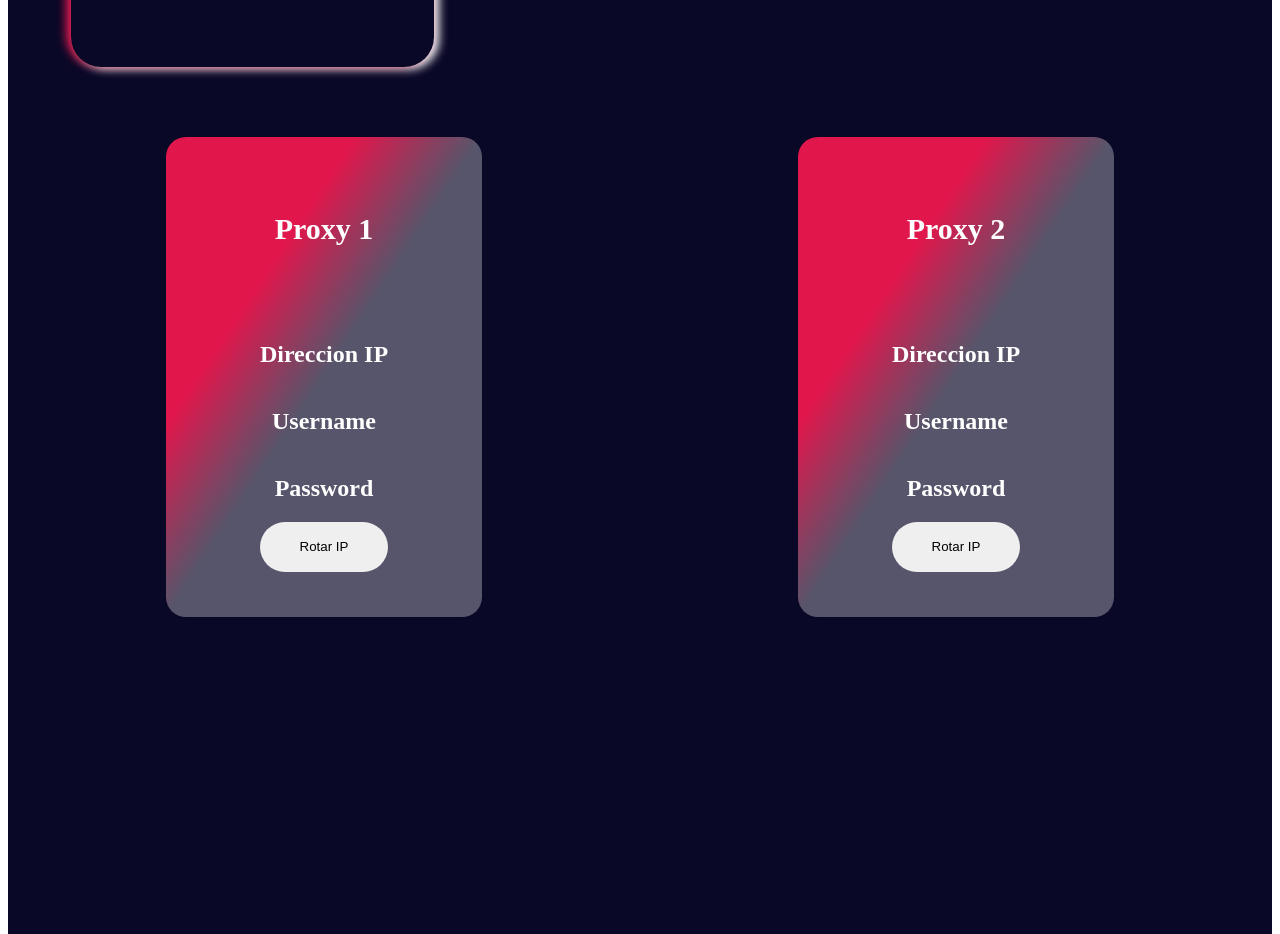
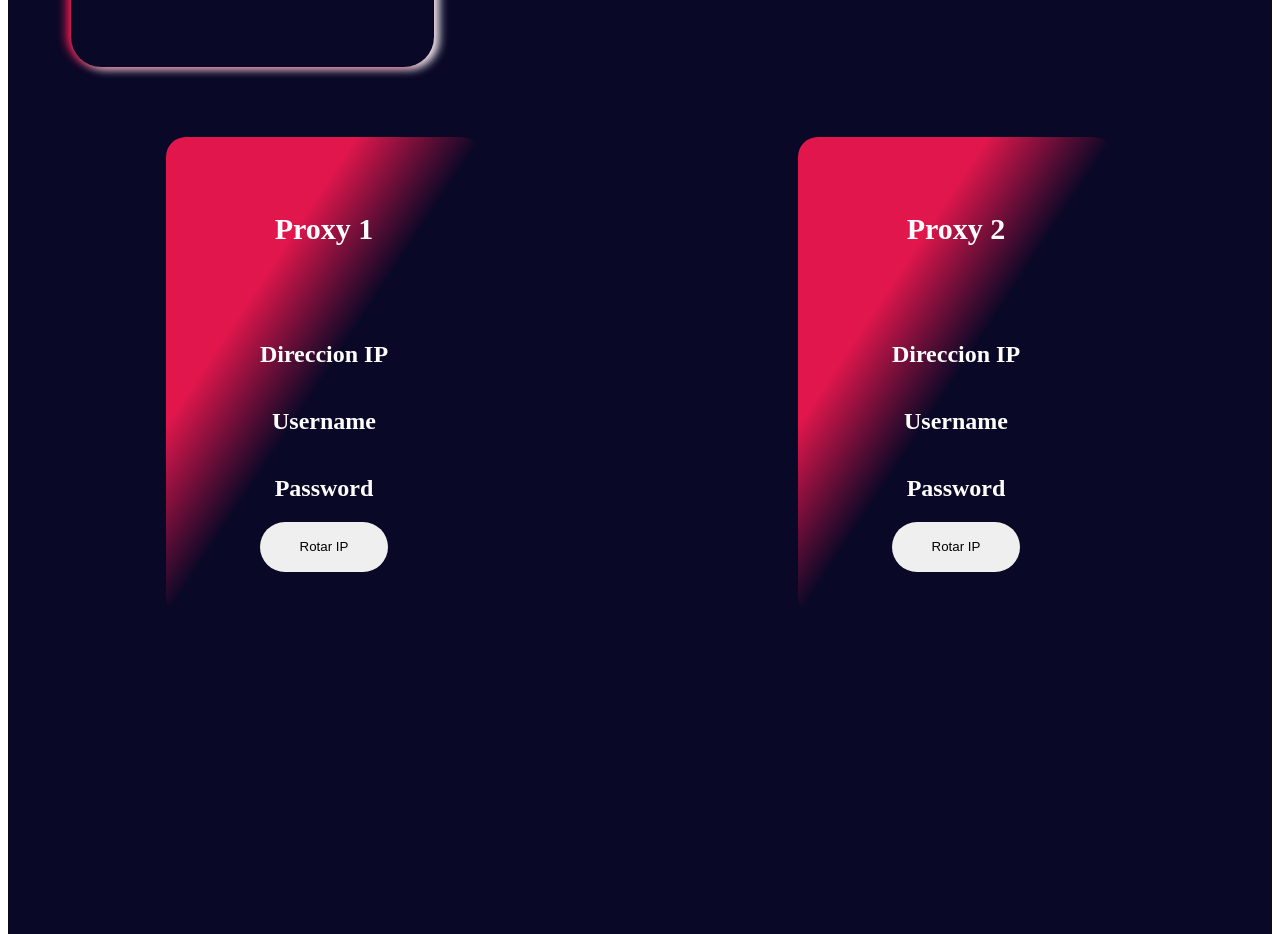
Before and after one commit to pako288/operaOffert, a React (Vite) app: page / in a window 1280 px wide. Shown: the part 940-1874 px from the top of the page. Built offline with nearby package versions, Linux system fonts and the light colour scheme.

Commit message:
v5.0 all fixed

```diff
--- a/src/App.css
+++ b/src/App.css
@@ -109,7 +109,7 @@ article{
 
 .proxy{
   border-radius: 20px;
-  background: linear-gradient(to right  bottom,#f71850e7 30% , #ffffff50 50% );
+  background: linear-gradient(to right  bottom,#f71850e7 30% , transparent 50% );
   width: 50%;
   display: flex;
   flex-direction: column;
@@ -132,7 +132,7 @@ article{
 
 .shortcurts:hover{
   /* background: red; */
-  background: linear-gradient(to left  bottom,#f71850e7 30% , #ffffff50 50% );
+  background: linear-gradient(to left  bottom,#f71850e7 30% , transparent 50% );
   transition: 10s ;
 }
 
@@ -149,7 +149,7 @@ h2{
   text-align: center;
   letter-spacing: 3px;
   width: 90%;
-  background:  linear-gradient(to right  bottom,#f71850e7 30% , #ffffff50 50% );
+  background:  linear-gradient(to right  bottom,#f71850e7 30% , transparent 50% );
   margin: 10px auto ;
   overflow-wrap: break-word;
 }
@@ -186,7 +186,6 @@ button{
   box-sizing: border-box;
   margin: 0;
   padding: 0;
-  /* background: blue; */
   max-width: 100%;
   height: 2600px;
 }
--- a/src/CardImg.jsx
+++ b/src/CardImg.jsx
@@ -17,7 +17,7 @@ const CardImg = () => {
         navigator.clipboard.writeText(`0x1d18d0386f51ab03e7e84e71bda1681eba865f1f`)
     }
     const handleClickPagJumpt = () => {
-        navigator.clipboard.writeText(`https://www.jumptask.io/r/jigatokucale`)
+        navigator.clipboard.writeText(`https://www.jumptask.io`)
     }
   return (
     <article className="card-box">
```
